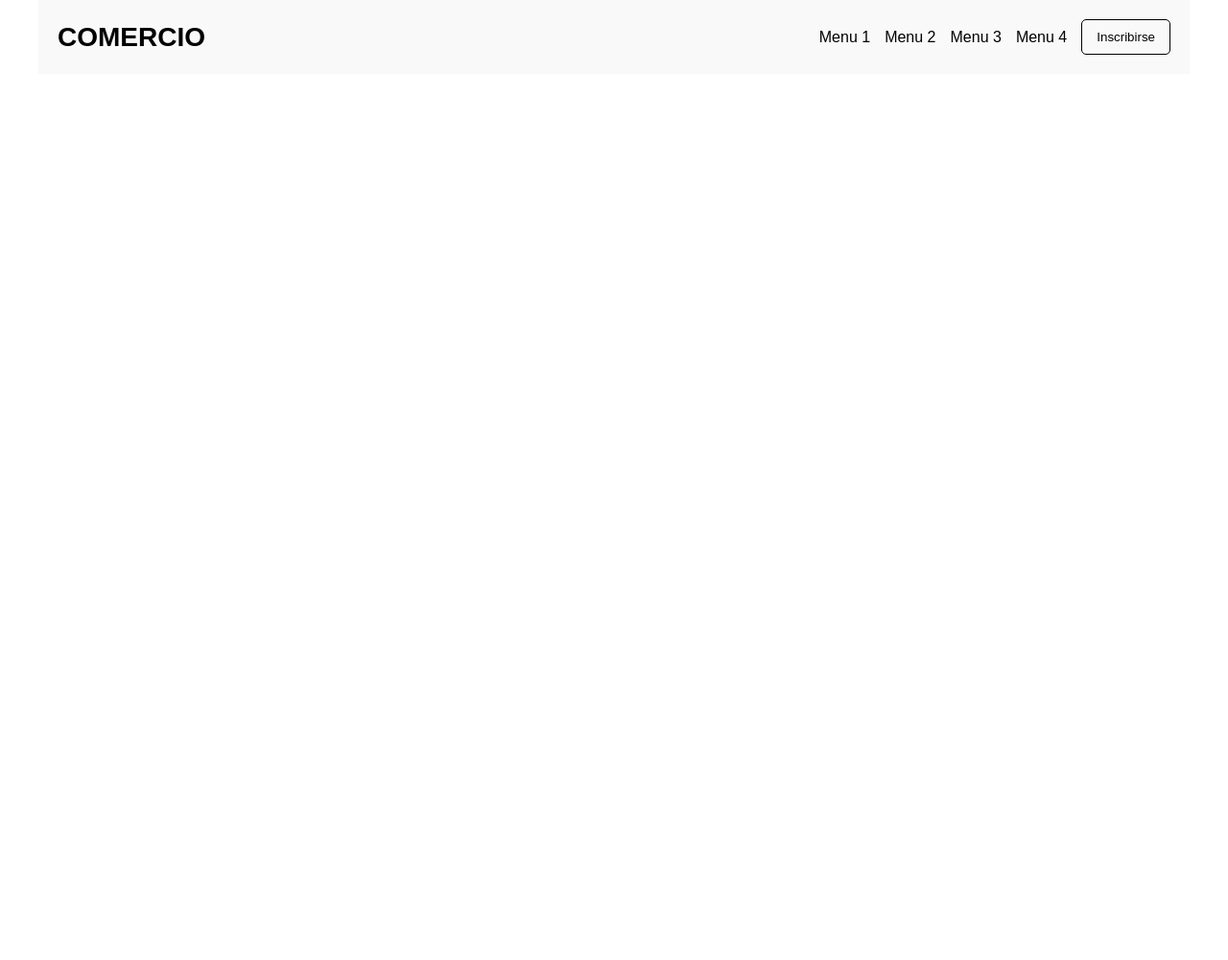
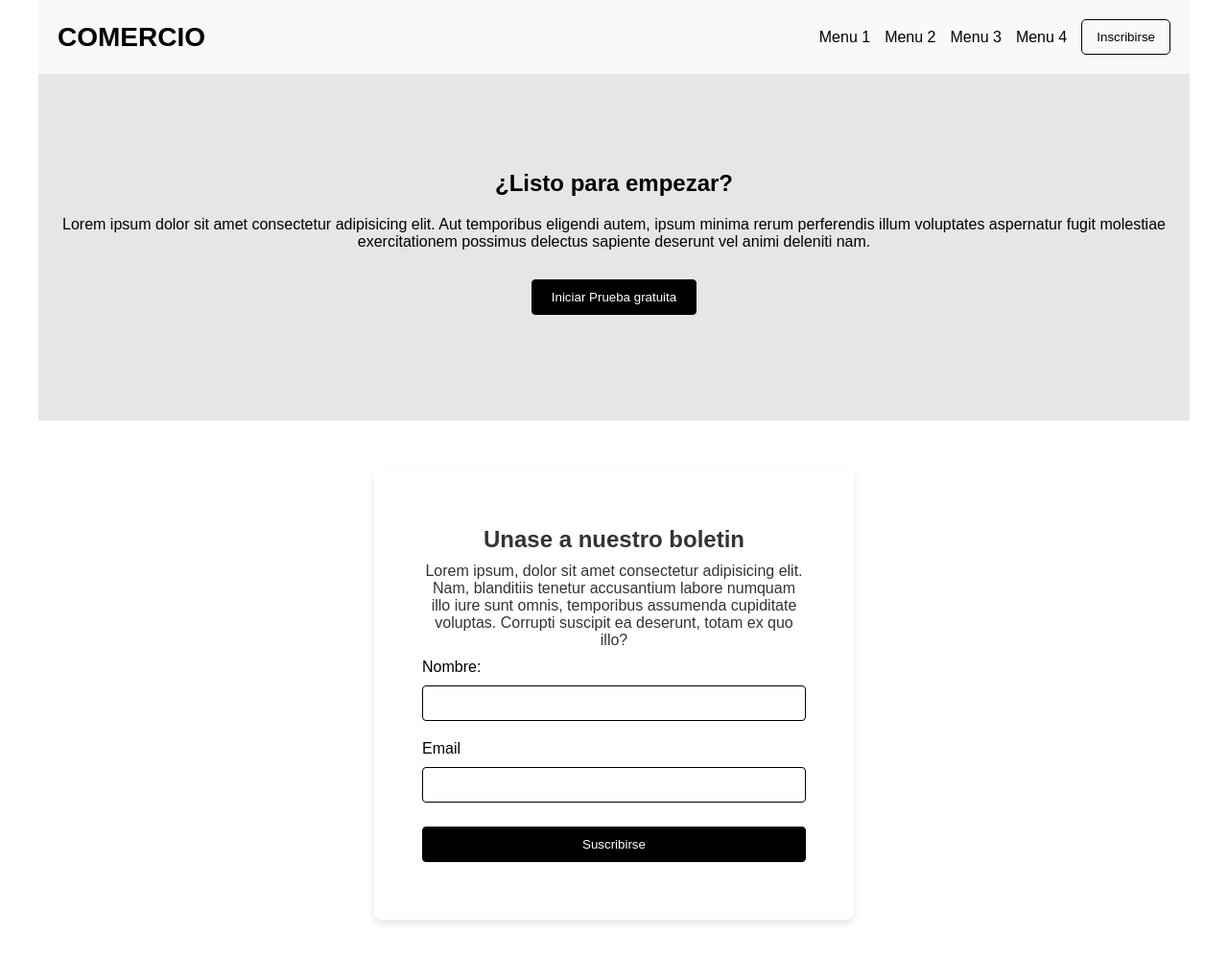
Before and after one commit to GaboPacheco0409/Examen, a plain HTML site: page index.html in a window 1280 px wide. Shown: the whole page at 96% size. Before the commit the page ends 800 px from the top, so only its background shows below. Drawn offline with Linux system fonts and the light colour scheme.

Commit message:
header y main

```diff
--- a/assets/styles.css
+++ b/assets/styles.css
@@ -62,9 +62,9 @@ header nav button {
   cursor: pointer;
 }
 
-/*header nav button:last-of-type {
-  display: none; --> Esta parte no deja mostrar el boton en el nav
-}*/
+header nav button:last-of-type {
+  display: none;
+}
 
 header nav button:hover {
   background-color: var(--color-negro);
--- a/index.html
+++ b/index.html
@@ -16,9 +16,28 @@
             <a href="">Menu 3</a>
             <a href="">Menu 4</a>
             <button>Inscribirse</button><!--aa-->
+            <button>Inscribirse</button><!--aa-->
         </nav>
 
     </header>
+    <main class="contenedor">
+        <section class="hero">
+            <h1>¿Listo para empezar?</h1>
+            <p>Lorem ipsum dolor sit amet consectetur adipisicing elit. Aut temporibus eligendi autem, ipsum minima rerum perferendis illum voluptates aspernatur fugit molestiae exercitationem possimus delectus sapiente deserunt vel animi deleniti nam.</p>
+            <button>Iniciar Prueba gratuita</button>
+        </section>
+        <section class="boletin">
+            <h2>Unase a nuestro boletin</h2>
+            <p>Lorem ipsum, dolor sit amet consectetur adipisicing elit. Nam, blanditiis tenetur accusantium labore numquam illo iure sunt omnis, temporibus assumenda cupiditate voluptas. Corrupti suscipit ea deserunt, totam ex quo illo?</p>
+            <form action="">
+                <label for="Nombre">Nombre:</label>
+                <input type="text" name="Nombre" id="Nombre">
+                <label for="Email">Email</label>
+                <input type="email" name="Email" id="Email">
+                <button type="submit">Suscribirse</button>
+            </form>
+        </section>
+    </main>
 
 </body>
 </html>
```
